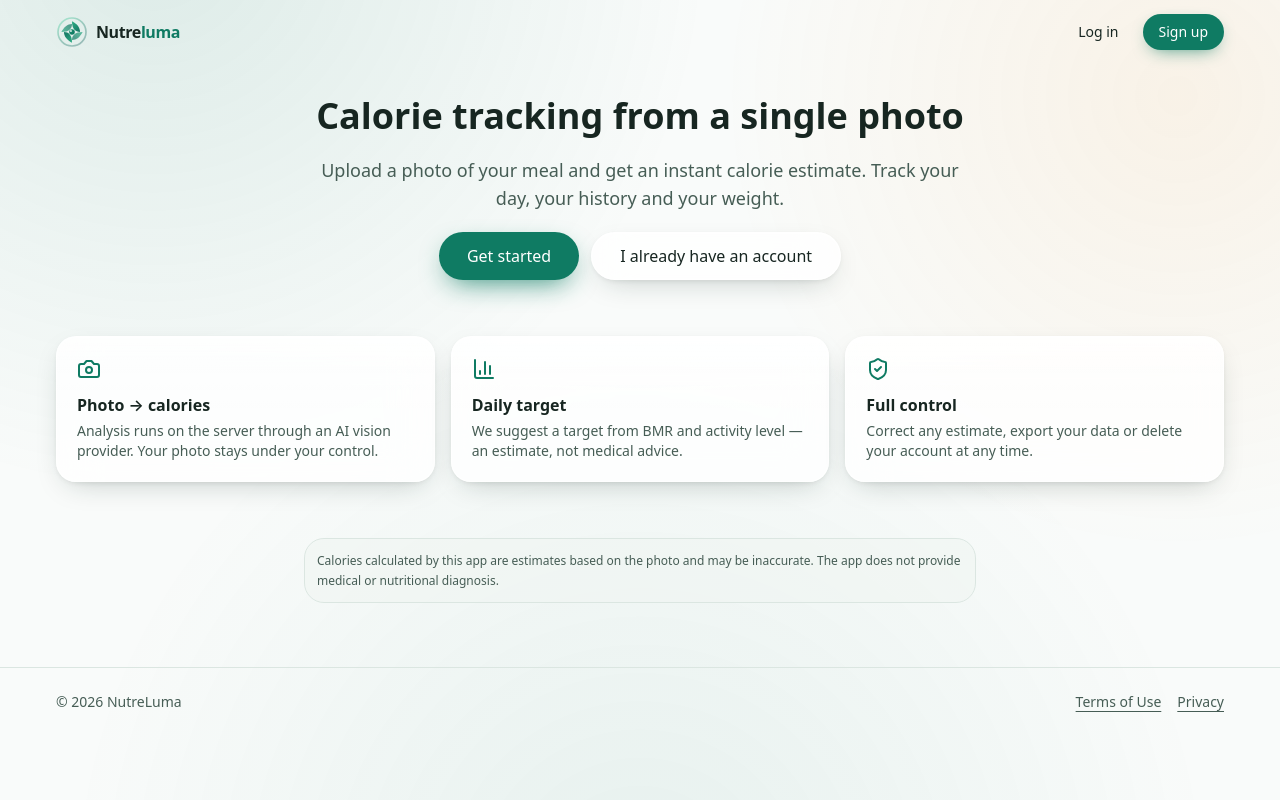
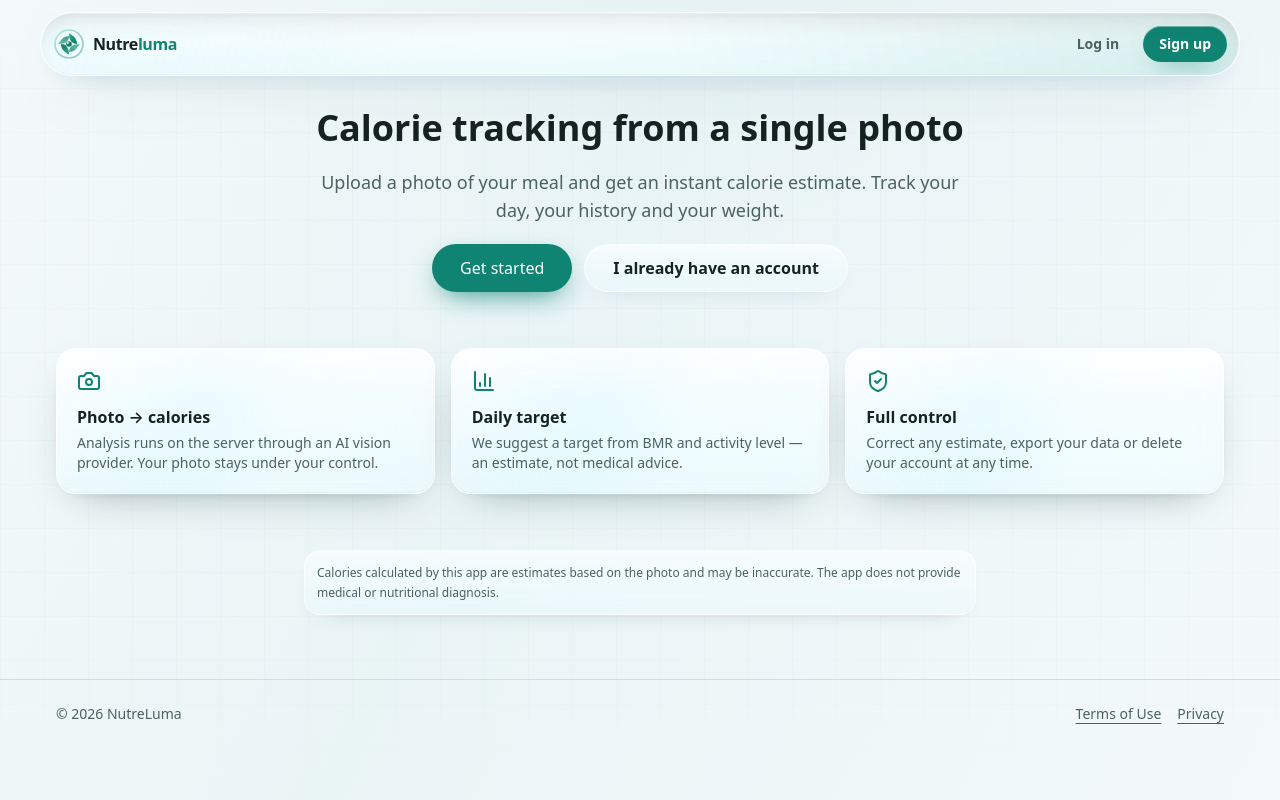
Before and after one commit to TzoyBe/NutreLuma, a Next.js app: page / in a window 1280 px wide. Built offline with nearby package versions, Linux system fonts and the light colour scheme.

Commit message:
Apply liquid glass navigation theme

```diff
--- a/src/app/globals.css
+++ b/src/app/globals.css
@@ -4,75 +4,65 @@
 
 @layer base {
   :root {
-    --background: 150 25% 98%;
-    --foreground: 160 25% 12%;
+    --background: 188 42% 97%;
+    --foreground: 172 24% 11%;
     --card: 0 0% 100%;
-    --card-foreground: 160 25% 12%;
-    /* Forest 600 #0F7A63 — brand primary */
-    --primary: 167 78% 27%;
+    --card-foreground: 172 24% 11%;
+    --primary: 171 78% 29%;
     --primary-foreground: 0 0% 100%;
-    /* Mint 50 #ECFDF5 — brand soft surface */
-    --secondary: 152 55% 96%;
-    --secondary-foreground: 167 45% 20%;
-    --muted: 150 20% 95%;
-    /* Σκουρότερο από το τυπικό: το κείμενο κάθεται πάνω σε ημιδιαφανές γυαλί,
-       όπου κάθε βαθμός αντίθεσης μετράει. Λόγος αντίθεσης > 7:1 με το γυαλί. */
-    --muted-foreground: 160 14% 32%;
-    --accent: 32 95% 52%;
+    --secondary: 188 42% 93%;
+    --secondary-foreground: 178 37% 18%;
+    --muted: 188 28% 92%;
+    --muted-foreground: 176 13% 34%;
+    --accent: 22 94% 58%;
     --accent-foreground: 0 0% 100%;
-    /* Danger #DC2626 — brand */
     --destructive: 0 72% 51%;
     --destructive-foreground: 0 0% 100%;
-    --border: 152 18% 88%;
-    --input: 152 18% 88%;
-    --ring: 167 78% 27%;
-    /* Brand card radius 20px */
+    --border: 184 23% 84%;
+    --input: 184 23% 84%;
+    --ring: 171 78% 29%;
     --radius: 1.25rem;
 
-    /* --- Liquid glass ---------------------------------------------------
-       Το «γυαλί» είναι ημιδιαφανές λευκό πάνω από ζωντανό φόντο, με έντονο
-       blur + saturation (όπως το iOS), λεπτό φωτεινό περίγραμμα στην κορυφή
-       για specular highlight, και βαθιά αλλά απαλή σκιά. */
-    /* Η αδιαφάνεια είναι το σημείο ισορροπίας: πολύ χαμηλή και το κείμενο
-       χάνεται μέσα στο φόντο· πολύ υψηλή και χάνεται η αίσθηση του γυαλιού.
-       Στο 0.82 το blur παραμένει ορατό αλλά το κείμενο διαβάζεται καθαρά. */
     --glass-bg: 0 0% 100%;
-    --glass-opacity: 0.82;
+    --glass-tint: 185 70% 96%;
+    --glass-opacity: 0.68;
     --glass-border: 0 0% 100%;
-    --glass-border-opacity: 0.7;
-    --glass-shadow: 160 40% 12%;
-    --glass-blur: 20px;
-    --glass-saturate: 170%;
+    --glass-border-opacity: 0.72;
+    --glass-shadow: 176 45% 16%;
+    --glass-blur: 26px;
+    --glass-saturate: 190%;
+    --liquid-edge: 192 90% 88%;
+    --liquid-depth: 210 60% 44%;
   }
 
   @media (prefers-color-scheme: dark) {
     :root {
-      --background: 165 25% 7%;
-      --foreground: 150 15% 94%;
-      --card: 165 22% 11%;
-      --card-foreground: 150 15% 94%;
-      /* Emerald 400 #34D399 — brighter on dark for contrast */
-      --primary: 158 64% 52%;
-      --primary-foreground: 222 42% 8%;
-      --secondary: 165 18% 16%;
-      --secondary-foreground: 150 15% 90%;
-      --muted: 165 18% 15%;
-      --muted-foreground: 150 8% 65%;
-      --accent: 32 90% 58%;
-      --accent-foreground: 165 30% 8%;
+      --background: 190 35% 7%;
+      --foreground: 185 22% 94%;
+      --card: 190 26% 11%;
+      --card-foreground: 185 22% 94%;
+      --primary: 170 72% 52%;
+      --primary-foreground: 190 42% 8%;
+      --secondary: 190 22% 15%;
+      --secondary-foreground: 185 22% 90%;
+      --muted: 190 20% 16%;
+      --muted-foreground: 184 10% 67%;
+      --accent: 24 91% 61%;
+      --accent-foreground: 190 42% 8%;
       --destructive: 0 62% 52%;
       --destructive-foreground: 0 0% 100%;
-      --border: 165 15% 20%;
-      --input: 165 15% 22%;
-      --ring: 158 64% 52%;
+      --border: 190 17% 22%;
+      --input: 190 17% 23%;
+      --ring: 170 72% 52%;
 
-      /* Στο σκοτεινό θέμα το γυαλί είναι φωτεινό «πάχνη» πάνω σε σκούρο,
-         με πολύ χαμηλότερη αδιαφάνεια ώστε να μη γίνεται γκρίζα πλάκα. */
-      --glass-bg: 165 26% 16%;
-      --glass-opacity: 0.78;
-      --glass-border: 150 40% 80%;
-      --glass-border-opacity: 0.14;
-      --glass-shadow: 165 60% 3%;
+      --glass-bg: 190 24% 13%;
+      --glass-tint: 190 30% 18%;
+      --glass-opacity: 0.64;
+      --glass-border: 185 52% 82%;
+      --glass-border-opacity: 0.18;
+      --glass-shadow: 190 60% 2%;
+      --liquid-edge: 180 82% 68%;
+      --liquid-depth: 210 74% 57%;
     }
   }
 
@@ -86,30 +76,37 @@
 
   body {
     @apply bg-background text-foreground antialiased;
-    font-family: ui-sans-serif, system-ui, -apple-system, 'Segoe UI', Roboto, 'Helvetica Neue',
-      Arial, 'Noto Sans', sans-serif;
     min-height: 100dvh;
+    font-family: ui-sans-serif, system-ui, -apple-system, BlinkMacSystemFont, 'Segoe UI', Roboto,
+      'Helvetica Neue', Arial, 'Noto Sans', sans-serif;
+    background:
+      linear-gradient(115deg, hsl(var(--background)) 0%, hsl(var(--secondary) / 0.85) 42%, hsl(var(--background)) 100%),
+      linear-gradient(180deg, hsl(var(--primary) / 0.06), transparent 34%),
+      linear-gradient(90deg, hsl(var(--accent) / 0.045), transparent 45%, hsl(var(--liquid-depth) / 0.06));
   }
 
-  /* Το γυαλί χρειάζεται κάτι να διαθλά. Δύο απαλές φωτεινές κηλίδες, σταθερές
-     στο viewport, δίνουν στο blur χρώμα να «πιάσει» χωρίς να κουράζουν. */
   body::before {
     content: '';
     position: fixed;
     inset: 0;
     z-index: -1;
     pointer-events: none;
-    background:
-      radial-gradient(58rem 58rem at 12% -8%, hsl(var(--primary) / 0.12), transparent 60%),
-      radial-gradient(46rem 46rem at 92% 12%, hsl(var(--accent) / 0.08), transparent 62%),
-      radial-gradient(60rem 60rem at 50% 112%, hsl(var(--primary) / 0.08), transparent 60%);
+    opacity: 0.55;
+    background-image:
+      linear-gradient(hsl(var(--foreground) / 0.035) 1px, transparent 1px),
+      linear-gradient(90deg, hsl(var(--foreground) / 0.03) 1px, transparent 1px);
+    background-size: 44px 44px;
+    mask-image: linear-gradient(to bottom, transparent, black 16%, black 78%, transparent);
+  }
+
+  ::selection {
+    background: hsl(var(--primary) / 0.2);
   }
 
   :focus-visible {
     @apply outline-none ring-2 ring-ring ring-offset-2 ring-offset-background;
   }
 
-  /* Ο χρήστης μπορεί να έχει ενεργό reduced motion. */
   @media (prefers-reduced-motion: reduce) {
     *,
     *::before,
@@ -121,72 +118,69 @@
 }
 
 @layer components {
-  /**
-   * Liquid glass επιφάνεια.
-   *
-   * `backdrop-filter` με saturate είναι αυτό που κάνει το iOS γυαλί να μοιάζει
-   * ζωντανό αντί για θαμπό γκρι: ενισχύει τα χρώματα που περνούν από πίσω.
-   */
   .glass {
-    background-color: hsl(var(--glass-bg) / var(--glass-opacity));
-    -webkit-backdrop-filter: blur(var(--glass-blur)) saturate(var(--glass-saturate));
-    backdrop-filter: blur(var(--glass-blur)) saturate(var(--glass-saturate));
+    background:
+      linear-gradient(135deg, hsl(var(--glass-border) / 0.38), transparent 30%),
+      linear-gradient(180deg, hsl(var(--glass-bg) / var(--glass-opacity)), hsl(var(--glass-tint) / calc(var(--glass-opacity) * 0.78)));
+    -webkit-backdrop-filter: blur(var(--glass-blur)) saturate(var(--glass-saturate)) contrast(104%);
+    backdrop-filter: blur(var(--glass-blur)) saturate(var(--glass-saturate)) contrast(104%);
     border: 1px solid hsl(var(--glass-border) / var(--glass-border-opacity));
     box-shadow:
-      0 1px 0 0 hsl(var(--glass-border) / 0.45) inset,
-      0 10px 30px -12px hsl(var(--glass-shadow) / 0.28),
-      0 2px 8px -4px hsl(var(--glass-shadow) / 0.18);
+      0 1px 0 hsl(var(--glass-border) / 0.64) inset,
+      0 -1px 0 hsl(var(--foreground) / 0.045) inset,
+      0 16px 44px -24px hsl(var(--glass-shadow) / 0.5),
+      0 4px 18px -14px hsl(var(--glass-shadow) / 0.36);
   }
 
-  /* Specular highlight: μια λεπτή φωτεινή λωρίδα στο πάνω χείλος, όπως όταν
-     πέφτει φως σε πραγματικό γυαλί. */
   .glass-specular {
     position: relative;
     isolation: isolate;
+    overflow: hidden;
   }
 
   .glass-specular::before {
     content: '';
     position: absolute;
     inset: 0;
+    z-index: -1;
     border-radius: inherit;
     pointer-events: none;
-    z-index: -1;
-    background: linear-gradient(
-      to bottom,
-      hsl(var(--glass-border) / 0.5) 0%,
-      hsl(var(--glass-border) / 0.06) 22%,
-      transparent 55%
-    );
+    background:
+      linear-gradient(180deg, hsl(var(--glass-border) / 0.58), transparent 34%),
+      linear-gradient(110deg, transparent 0%, hsl(var(--liquid-edge) / 0.18) 38%, transparent 62%);
   }
 
-  /* Πιο ελαφρύ γυαλί για στοιχεία που κάθονται πάνω σε άλλο γυαλί. */
   .glass-subtle {
-    background-color: hsl(var(--glass-bg) / calc(var(--glass-opacity) * 0.55));
-    -webkit-backdrop-filter: blur(12px) saturate(150%);
-    backdrop-filter: blur(12px) saturate(150%);
-    border: 1px solid hsl(var(--glass-border) / calc(var(--glass-border-opacity) * 0.7));
+    background:
+      linear-gradient(180deg, hsl(var(--glass-bg) / 0.48), hsl(var(--glass-tint) / 0.3));
+    -webkit-backdrop-filter: blur(16px) saturate(160%);
+    backdrop-filter: blur(16px) saturate(160%);
+    border: 1px solid hsl(var(--glass-border) / calc(var(--glass-border-opacity) * 0.62));
+    box-shadow: 0 1px 0 hsl(var(--glass-border) / 0.42) inset;
   }
 
+  .liquid-top-nav,
   .liquid-mobile-nav {
     position: relative;
     isolation: isolate;
     overflow: hidden;
     border-radius: 2rem;
     background:
-      linear-gradient(135deg, hsl(var(--glass-border) / 0.46), transparent 28%),
-      linear-gradient(180deg, hsl(var(--glass-bg) / 0.84), hsl(var(--glass-bg) / 0.62));
-    -webkit-backdrop-filter: blur(30px) saturate(190%) contrast(104%);
-    backdrop-filter: blur(30px) saturate(190%) contrast(104%);
-    border: 1px solid hsl(var(--glass-border) / 0.62);
+      linear-gradient(135deg, hsl(var(--glass-border) / 0.52), transparent 25%),
+      linear-gradient(180deg, hsl(var(--glass-bg) / 0.78), hsl(var(--glass-tint) / 0.54));
+    -webkit-backdrop-filter: blur(34px) saturate(205%) contrast(106%);
+    backdrop-filter: blur(34px) saturate(205%) contrast(106%);
+    border: 1px solid hsl(var(--glass-border) / 0.66);
     box-shadow:
-      0 1px 0 hsl(var(--glass-border) / 0.72) inset,
+      0 1px 0 hsl(var(--glass-border) / 0.76) inset,
       0 -1px 0 hsl(var(--foreground) / 0.06) inset,
-      0 18px 48px -20px hsl(var(--glass-shadow) / 0.48),
-      0 8px 22px -14px hsl(var(--glass-shadow) / 0.42);
+      0 24px 58px -30px hsl(var(--glass-shadow) / 0.62),
+      0 10px 30px -22px hsl(var(--liquid-depth) / 0.46);
   }
 
+  .liquid-top-nav::before,
   .liquid-mobile-nav::before,
+  .liquid-top-nav::after,
   .liquid-mobile-nav::after {
     content: '';
     position: absolute;
@@ -195,23 +189,33 @@
     pointer-events: none;
   }
 
+  .liquid-top-nav::before,
   .liquid-mobile-nav::before {
     z-index: -1;
     background:
-      radial-gradient(80% 120% at 18% 0%, hsl(var(--glass-border) / 0.44), transparent 48%),
-      radial-gradient(70% 100% at 88% 18%, hsl(var(--primary) / 0.13), transparent 55%);
+      linear-gradient(105deg, hsl(var(--liquid-edge) / 0.22), transparent 36%),
+      linear-gradient(255deg, hsl(var(--primary) / 0.12), transparent 48%);
   }
 
+  .liquid-top-nav::after,
   .liquid-mobile-nav::after {
     box-shadow:
-      0 0 0 1px hsl(var(--glass-border) / 0.2) inset,
-      0 10px 26px -18px hsl(var(--foreground) / 0.28) inset;
+      0 0 0 1px hsl(var(--glass-border) / 0.22) inset,
+      0 14px 30px -22px hsl(var(--foreground) / 0.34) inset;
   }
 
+  .liquid-brand,
+  .liquid-icon-button,
   .liquid-nav-link {
     position: relative;
-    border-radius: 1.45rem;
+    border-radius: 999px;
     -webkit-tap-highlight-color: transparent;
+  }
+
+  .liquid-brand:hover,
+  .liquid-icon-button:hover,
+  .liquid-nav-link:hover {
+    background: hsl(var(--glass-border) / 0.18);
   }
 
   .liquid-nav-link:active {
@@ -219,10 +223,12 @@
   }
 
   .liquid-nav-link[data-active='true'] {
-    background: linear-gradient(180deg, hsl(var(--glass-border) / 0.2), hsl(var(--primary) / 0.08));
+    background:
+      linear-gradient(180deg, hsl(var(--glass-border) / 0.35), hsl(var(--primary) / 0.12)),
+      hsl(var(--glass-bg) / 0.18);
     box-shadow:
-      0 1px 0 hsl(var(--glass-border) / 0.48) inset,
-      0 8px 18px -14px hsl(var(--primary) / 0.72);
+      0 1px 0 hsl(var(--glass-border) / 0.64) inset,
+      0 10px 22px -16px hsl(var(--primary) / 0.72);
   }
 
   .liquid-nav-icon {
@@ -235,41 +241,55 @@
 
   .liquid-nav-link[data-active='true'] .liquid-nav-icon {
     color: hsl(var(--primary));
-    background-color: hsl(var(--primary) / 0.16);
+    background: hsl(var(--primary) / 0.16);
     box-shadow:
-      0 1px 0 hsl(var(--glass-border) / 0.58) inset,
-      0 8px 18px -12px hsl(var(--primary) / 0.62);
+      0 1px 0 hsl(var(--glass-border) / 0.62) inset,
+      0 8px 18px -12px hsl(var(--primary) / 0.68);
   }
 
   .liquid-nav-link:hover .liquid-nav-icon {
-    background-color: hsl(var(--glass-border) / 0.18);
+    background: hsl(var(--glass-border) / 0.18);
   }
 
-  /**
-   * Προσβασιμότητα: όποιος έχει ζητήσει λιγότερη διαφάνεια (iOS/macOS
-   * "Reduce Transparency", Windows) παίρνει συμπαγείς επιφάνειες. Το blur
-   * είναι και το πιο ακριβό εφέ σε παλιά κινητά, οπότε το κερδίζουμε διπλά.
-   */
+  .liquid-control {
+    background:
+      linear-gradient(180deg, hsl(var(--glass-bg) / 0.62), hsl(var(--glass-tint) / 0.42));
+    -webkit-backdrop-filter: blur(18px) saturate(170%);
+    backdrop-filter: blur(18px) saturate(170%);
+    border: 1px solid hsl(var(--glass-border) / 0.58);
+    box-shadow:
+      0 1px 0 hsl(var(--glass-border) / 0.58) inset,
+      0 10px 24px -20px hsl(var(--glass-shadow) / 0.42);
+  }
+
   @media (prefers-reduced-transparency: reduce) {
     .glass,
-    .glass-subtle {
-      background-color: hsl(var(--card));
+    .glass-subtle,
+    .liquid-control,
+    .liquid-top-nav,
+    .liquid-mobile-nav {
+      background: hsl(var(--card));
       -webkit-backdrop-filter: none;
       backdrop-filter: none;
       border-color: hsl(var(--border));
     }
 
-    .glass-specular::before {
+    .glass-specular::before,
+    .liquid-top-nav::before,
+    .liquid-top-nav::after,
+    .liquid-mobile-nav::before,
+    .liquid-mobile-nav::after {
       display: none;
     }
   }
 
-  /* Fallback για browsers χωρίς backdrop-filter: αδιαφανής επιφάνεια, ώστε το
-     κείμενο να μη βρεθεί ποτέ πάνω σε ημιδιαφανές φόντο χωρίς blur. */
   @supports not ((backdrop-filter: blur(1px)) or (-webkit-backdrop-filter: blur(1px))) {
     .glass,
-    .glass-subtle {
-      background-color: hsl(var(--card));
+    .glass-subtle,
+    .liquid-control,
+    .liquid-top-nav,
+    .liquid-mobile-nav {
+      background: hsl(var(--card));
     }
   }
 
@@ -299,7 +319,6 @@
     @apply not-sr-only fixed left-4 top-4 z-50 rounded-md bg-primary px-4 py-2 text-primary-foreground;
   }
 
-  /* Keep horizontal meal rows aligned with the dark glass theme on desktop. */
   .meal-scroll-row {
     scrollbar-color: hsl(var(--primary) / 0.72) hsl(var(--card) / 0.9);
     scrollbar-width: thin;
--- a/src/app/page.tsx
+++ b/src/app/page.tsx
@@ -14,22 +14,26 @@ export default async function LandingPage() {
 
   return (
     <div className="min-h-dvh">
-      <header className="container flex h-16 items-center justify-between gap-3">
+      <header className="pointer-events-none sticky top-0 z-30 px-3 pt-[calc(env(safe-area-inset-top)+0.75rem)]">
+        <div className="container px-0">
+          <div className="liquid-top-nav pointer-events-auto flex min-h-16 items-center justify-between gap-3 px-3 py-2">
         <Logo />
         <nav className="flex items-center gap-2" aria-label={t('nav.menu')}>
           <Link
             href="/login"
-            className="rounded-full px-4 py-2 text-sm font-medium hover:bg-secondary"
+            className="liquid-nav-link rounded-full px-4 py-2 text-sm font-semibold text-muted-foreground hover:text-foreground"
           >
             {t('nav.login')}
           </Link>
           <Link
             href="/register"
-            className="rounded-full bg-primary px-4 py-2 text-sm font-medium text-primary-foreground shadow-[0_6px_18px_-8px_hsl(var(--primary)/0.9)] hover:bg-primary/90"
+            className="rounded-full bg-primary px-4 py-2 text-sm font-semibold text-primary-foreground shadow-[0_1px_0_hsl(var(--glass-border)/0.42)_inset,0_12px_26px_-14px_hsl(var(--primary)/0.95)] hover:bg-primary/90"
           >
             {t('nav.register')}
           </Link>
         </nav>
+          </div>
+        </div>
       </header>
 
       <main id="main" className="container space-y-14 pb-16 pt-8">
@@ -47,7 +51,7 @@ export default async function LandingPage() {
             </Link>
             <Link
               href="/login"
-              className="glass inline-flex h-12 items-center justify-center rounded-full px-7 font-medium transition-transform active:scale-[0.97]"
+              className="liquid-control inline-flex h-12 items-center justify-center rounded-full px-7 font-semibold transition-transform active:scale-[0.97]"
             >
               {t('landing.ctaSecondary')}
             </Link>
--- a/src/components/ui/field.tsx
+++ b/src/components/ui/field.tsx
@@ -2,7 +2,7 @@ import * as React from 'react';
 import { cn } from '@/lib/utils';
 
 const controlClasses =
-  'w-full rounded-lg border border-input bg-card px-3 py-2 text-base text-foreground placeholder:text-muted-foreground focus-visible:outline-none focus-visible:ring-2 focus-visible:ring-ring disabled:cursor-not-allowed disabled:opacity-60';
+  'liquid-control w-full rounded-2xl px-3 py-2 text-base text-foreground placeholder:text-muted-foreground focus-visible:outline-none focus-visible:ring-2 focus-visible:ring-ring disabled:cursor-not-allowed disabled:opacity-60';
 
 export const Input = React.forwardRef<HTMLInputElement, React.InputHTMLAttributes<HTMLInputElement>>(
   ({ className, ...props }, ref) => (
--- a/src/components/ui/misc.tsx
+++ b/src/components/ui/misc.tsx
@@ -9,11 +9,11 @@ export function Badge({
   tone?: 'neutral' | 'primary' | 'accent' | 'danger' | 'muted';
 }) {
   const tones = {
-    neutral: 'bg-secondary text-secondary-foreground',
-    primary: 'bg-primary/10 text-primary',
-    accent: 'bg-accent/20 text-accent',
-    danger: 'bg-destructive/10 text-destructive',
-    muted: 'bg-muted text-muted-foreground',
+    neutral: 'liquid-control text-secondary-foreground',
+    primary: 'bg-primary/10 text-primary ring-1 ring-primary/15',
+    accent: 'bg-accent/15 text-accent ring-1 ring-accent/20',
+    danger: 'bg-destructive/10 text-destructive ring-1 ring-destructive/15',
+    muted: 'bg-muted/70 text-muted-foreground ring-1 ring-border/60',
   } as const;
   return (
     <span
@@ -46,7 +46,7 @@ export function Progress({
       aria-valuemin={0}
       aria-valuemax={max}
       aria-label={label}
-      className="h-3 w-full overflow-hidden rounded-full bg-muted"
+      className="liquid-control h-3 w-full overflow-hidden rounded-full p-[2px]"
     >
       <div
         className={cn(
@@ -98,7 +98,7 @@ export function MacroBar({
           aria-valuemin={0}
           aria-valuemax={target}
           aria-label={label}
-          className="h-2 w-full overflow-hidden rounded-full bg-muted"
+          className="liquid-control h-2.5 w-full overflow-hidden rounded-full p-[2px]"
         >
           <div
             className={cn(
@@ -144,7 +144,7 @@ export function Disclaimer({ text, className }: { text: string; className?: stri
   return (
     <p
       className={cn(
-        'rounded-lg border border-border bg-muted/60 p-3 text-xs leading-relaxed text-muted-foreground',
+          'liquid-control rounded-2xl p-3 text-xs leading-relaxed text-muted-foreground',
         className,
       )}
     >
```
Also changed, not shown: src/components/app-nav.tsx (+40 -46 lines), src/components/ui/button.tsx (+6 -6 lines), src/components/ui/card.tsx (+6 -4 lines).
